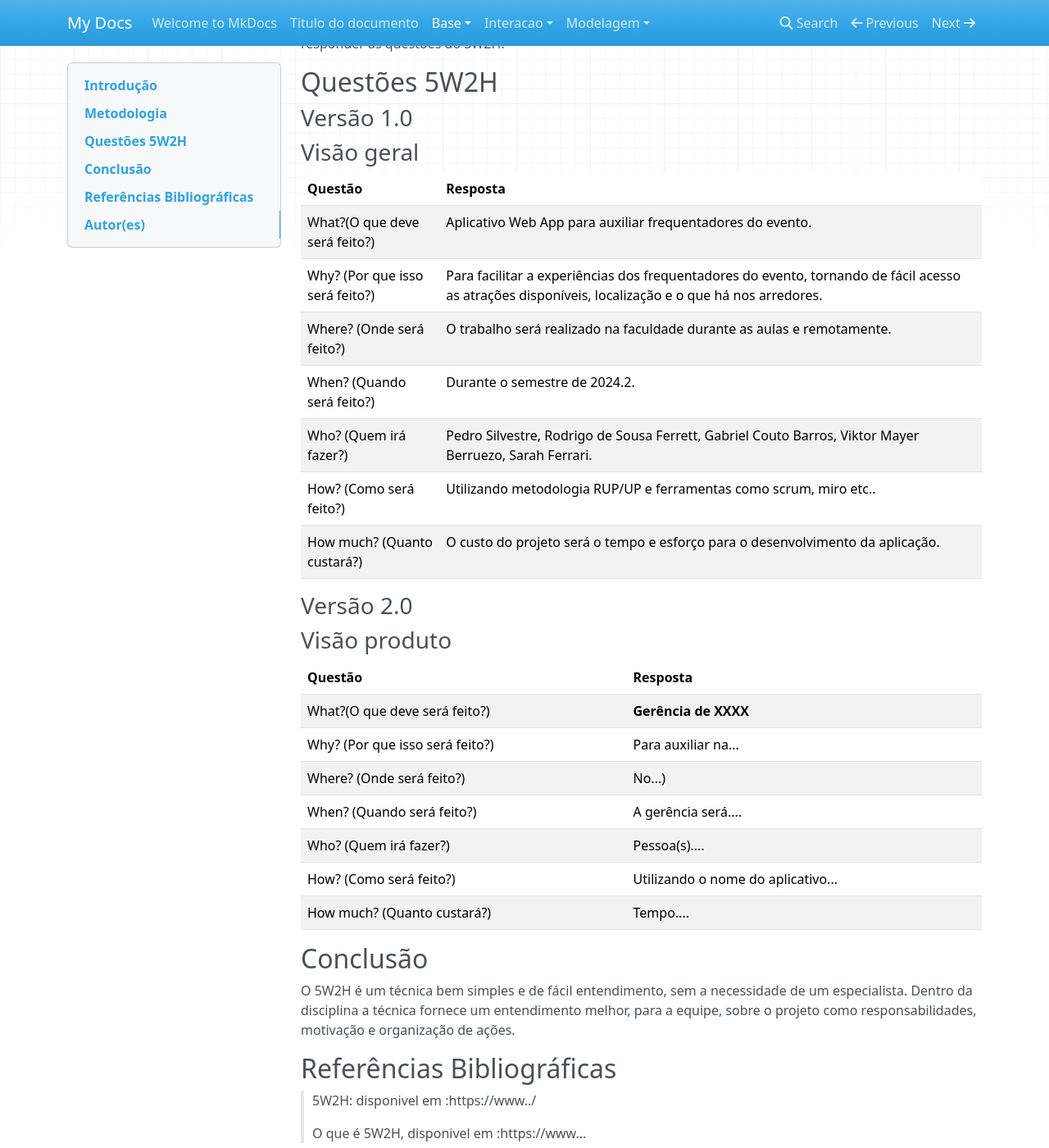
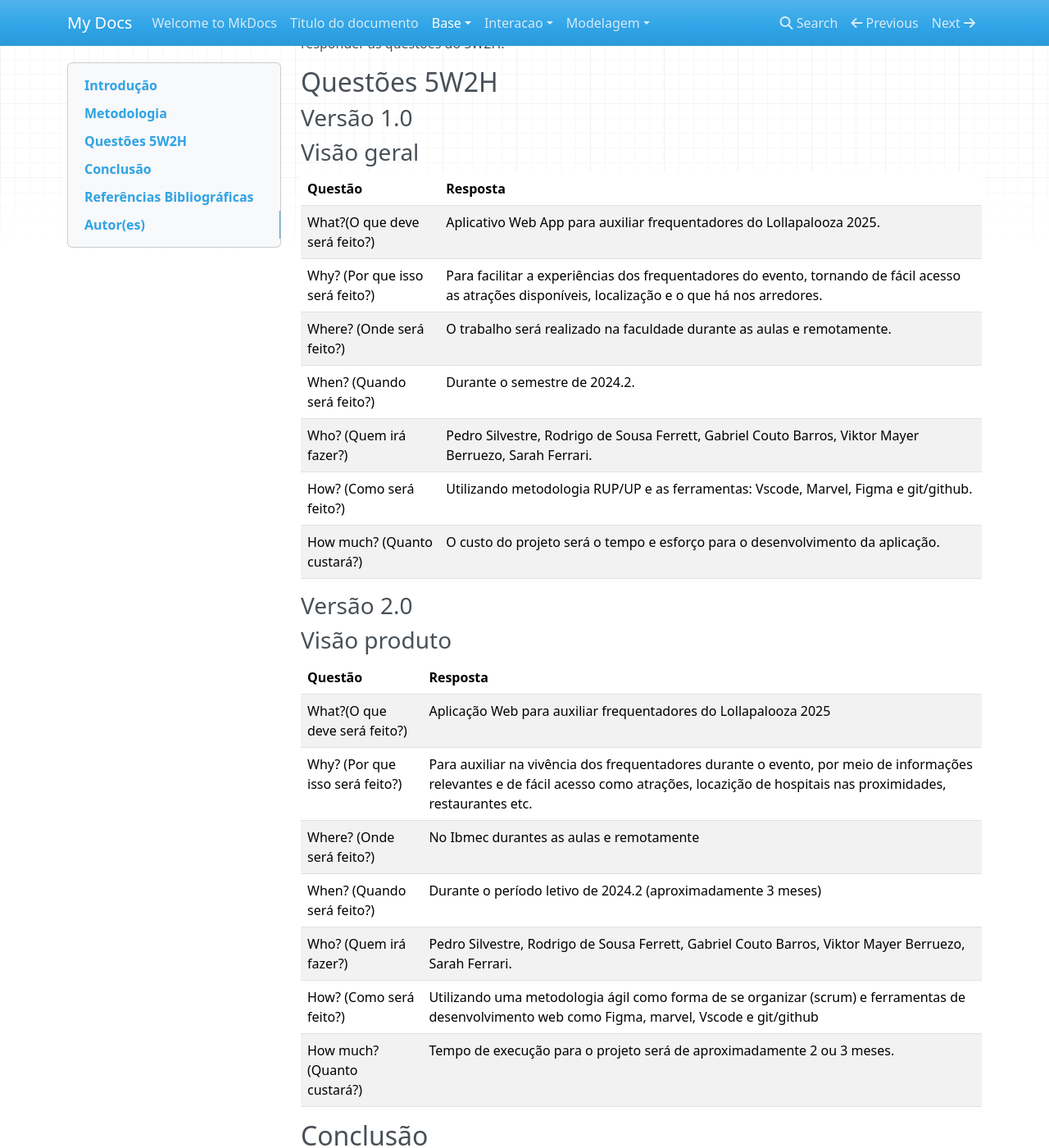
Before and after one commit to Projetos-de-Extensao/PFE_24.2_8001_II_RaveBreaking, an MkDocs documentation site: the page built from docs/base/5w2h.md, in a window 1280 px wide and 1400 px high, scrolled down 288 px. Shown: the whole window at 82% size. Built offline with MkDocs 1.6.1, drawn with Linux system fonts in a browser that asks for light colours; nearby versions of some CDN libraries.

Commit message:
Update 5w2h.md

```diff
--- a/docs/base/5w2h.md
+++ b/docs/base/5w2h.md
@@ -24,12 +24,12 @@ title: 5W2H
 
 |Questão|Resposta|
 |-------|--------|
-|What?(O que deve será feito?)|Aplicativo Web App para auxiliar frequentadores do evento.  |
+|What?(O que deve será feito?)|Aplicativo Web App para auxiliar frequentadores do Lollapalooza 2025.  |
 |Why? (Por que isso será feito?)|Para facilitar a experiências dos frequentadores do evento, tornando de fácil acesso as atrações disponíveis, localização e o que há nos arredores.  |
 |Where? (Onde será feito?)|O trabalho será realizado na faculdade durante as aulas e remotamente. |
 |When? (Quando será feito?)|Durante o semestre de 2024.2. |
 |Who? (Quem irá fazer?)|Pedro Silvestre, Rodrigo de Sousa Ferrett, Gabriel Couto Barros, Viktor Mayer Berruezo, Sarah Ferrari. |
-|How? (Como será feito?)|Utilizando metodologia RUP/UP e ferramentas como scrum, miro etc.. |
+|How? (Como será feito?)|Utilizando metodologia RUP/UP e as ferramentas: Vscode, Marvel, Figma e git/github. |
 |How much? (Quanto custará?)|O custo do projeto será o tempo e esforço para o desenvolvimento da aplicação.  |
 
 
@@ -39,13 +39,13 @@ title: 5W2H
 
 |Questão|Resposta|
 |-------|--------|
-|What?(O que deve será feito?)| **Gerência de XXXX**|
-|Why? (Por que isso será feito?)| Para auxiliar na...|
-|Where? (Onde será feito?)|No...)|
-|When? (Quando será feito?)| A gerência será....|
-|Who? (Quem irá fazer?)| Pessoa(s)....|
-|How? (Como será feito?)| Utilizando o nome do aplicativo... |
-|How much? (Quanto custará?)|Tempo....|
+|What?(O que deve será feito?)| Aplicação Web para auxiliar frequentadores do Lollapalooza 2025|
+|Why? (Por que isso será feito?)| Para auxiliar na vivência dos frequentadores durante o evento, por meio de informações relevantes e de fácil acesso como atrações, locazição de hospitais nas proximidades, restaurantes etc.|
+|Where? (Onde será feito?)|No Ibmec durantes as aulas e remotamente|
+|When? (Quando será feito?)| Durante o período letivo de 2024.2 (aproximadamente 3 meses)|
+|Who? (Quem irá fazer?)| Pedro Silvestre, Rodrigo de Sousa Ferrett, Gabriel Couto Barros, Viktor Mayer Berruezo, Sarah Ferrari.|
+|How? (Como será feito?)| Utilizando uma metodologia ágil como forma de se organizar (scrum) e ferramentas de desenvolvimento web como Figma, marvel, Vscode e git/github |
+|How much? (Quanto custará?)|Tempo de execução para o projeto será de aproximadamente 2 ou 3 meses. |
 
 
 ## Conclusão
```
